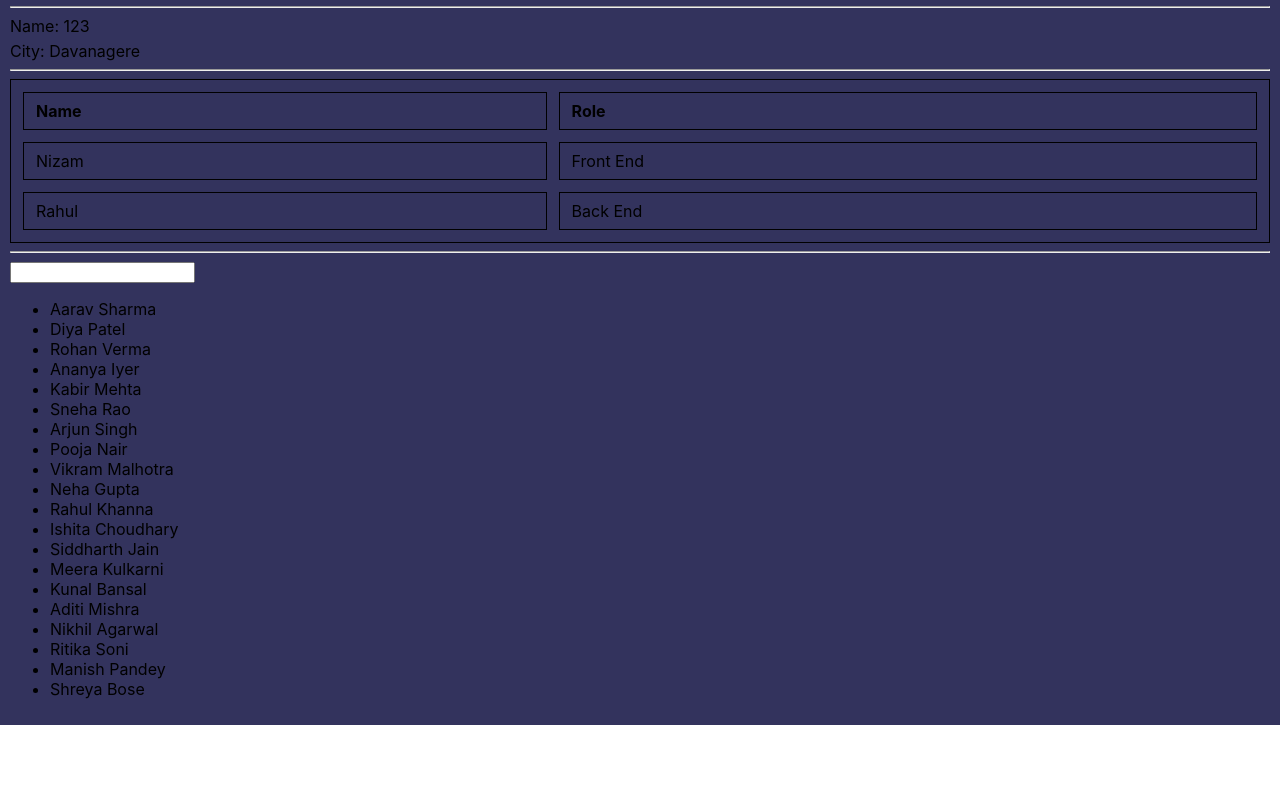
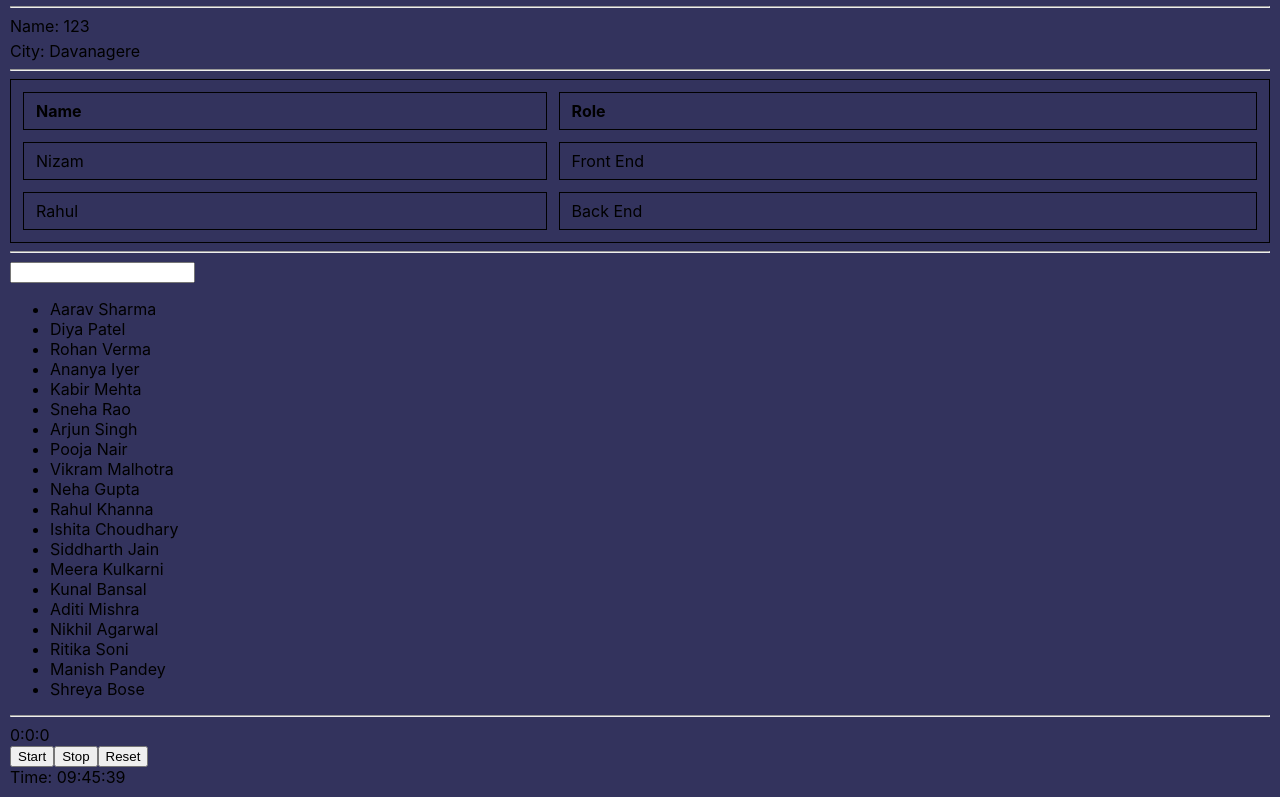
Before and after one commit to oknizam/React-Interview, a React (Create React App) app: page / in a window 1280 px wide. Shown: the part 4042-4839 px from the top of the page. Before the commit the page ends 4767 px from the top, so only its background shows below. Built offline with nearby package versions, Linux system fonts and the light colour scheme; no server answers.

Commit message:
stopwatch and realtime added

```diff
--- a/src/components/Home.js
+++ b/src/components/Home.js
@@ -20,6 +20,7 @@ import CounterComponent from './CounterComponent';
 import Card from './Card';
 import CustomTable from './UI/Table';
 import SearchUser from './SearchUser';
+import { RealTime, StopWatch } from './StopWatch';
 
 export const ThemeContext = createContext();
 
@@ -123,6 +124,9 @@ const Home = () => {
 
       <hr />
       <SearchUser />
+      <hr />
+      <StopWatch />
+      <RealTime />
 
     </div>
   )
--- /dev/null
+++ b/src/components/StopWatch.js
@@ -0,0 +1,75 @@
+import { useEffect, useRef, useState } from "react";
+
+
+export function StopWatch() {
+  const [time, setTime] = useState(0); // miliseconds
+  const [isRunning, setIsRunning] = useState(false);
+  const ref = useRef(null);
+
+  const start = () => {
+    if (isRunning) return
+    setIsRunning(true);
+
+    ref.current = setInterval(() => {
+      setTime((prev) => prev + 10)
+    }, 10);
+  }
+
+
+  const stop = () => {
+    clearInterval(ref.current);
+    setIsRunning(false);
+  }
+
+
+  const reset = () => {
+    clearInterval(ref.current);
+    setIsRunning(false);
+    setTime(0);
+  }
+
+
+  const formateTime = () => {
+    const minutes = Math.floor(time / 60000);
+    const seconds = Math.floor((time % 60000) / 1000);
+    const miliseconds = Math.floor((time % 1000) / 10)
+
+    return `${minutes}:${seconds}:${miliseconds}`
+  }
+
+
+  return (
+    <>
+      <div>{formateTime()}</div>
+      <button onClick={start}>Start</button>
+      <button onClick={stop}>Stop</button>
+      <button onClick={reset}>Reset</button>
+    </>
+  )
+}
+
+
+export function RealTime() {
+  const [time, setTime] = useState(new Date());
+  const ref = useRef(null);
+  useEffect(() => {
+    ref.current = setInterval(() => {
+      setTime(new Date());
+    }, 1000);
+
+    return () => {
+      clearInterval(ref.current)
+    }
+  }, []);
+
+  const formateTime = () => {
+    const hours = String(time.getHours()).padStart(2, "0");
+    const minutes = String(time.getMinutes()).padStart(2, "0");
+    const seconds = String(time.getSeconds()).padStart(2, "0");
+    return `${hours}:${minutes}:${seconds}`
+  }
+
+  return (
+    <div>Time: {formateTime()}</div>
+  )
+}
```
